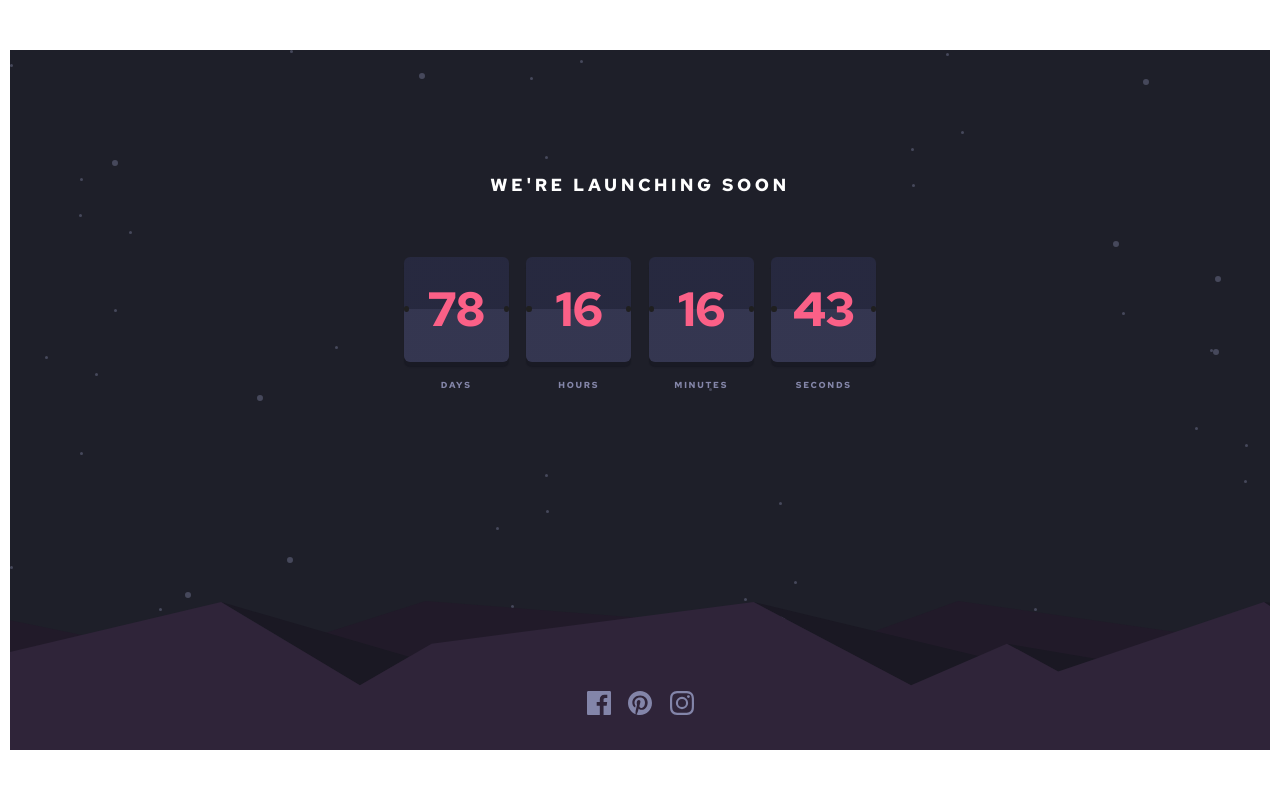
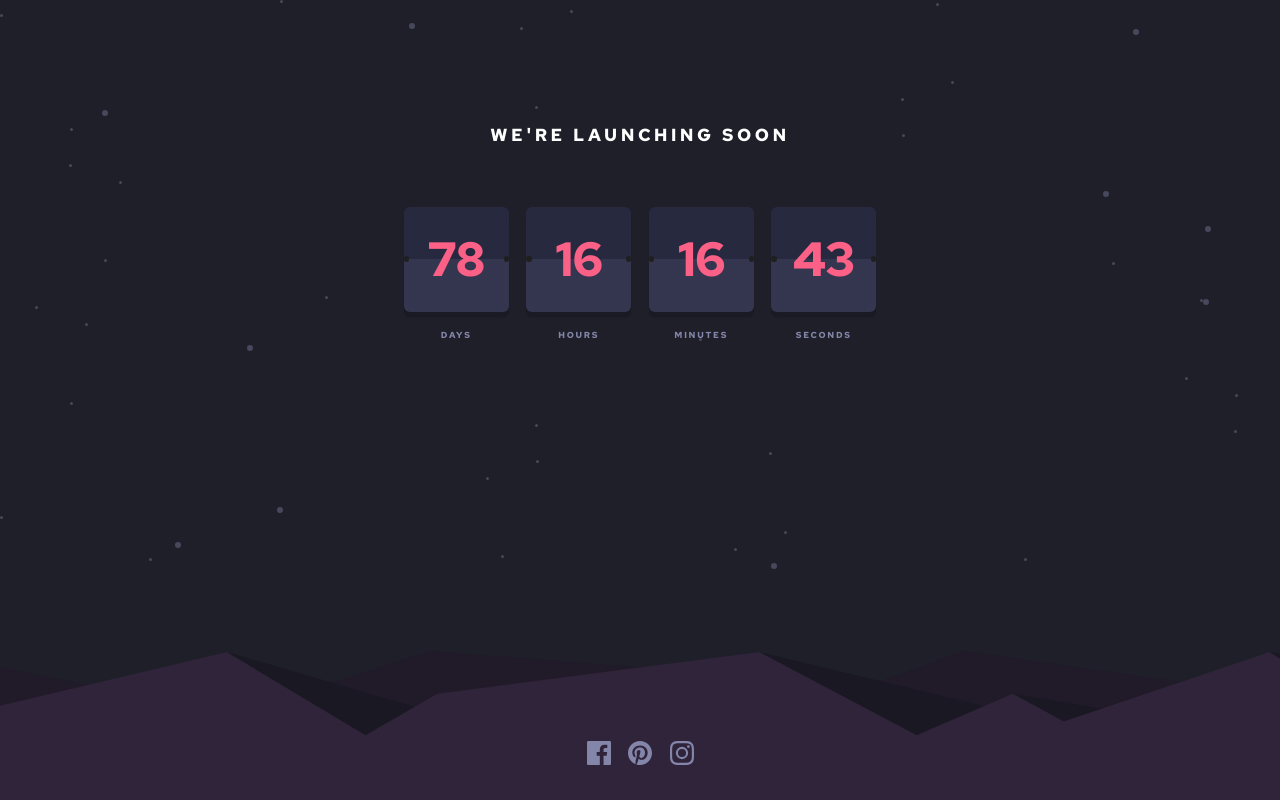
Before and after one commit to Jaro233/Launch-countdown-timer, a plain HTML site: page index.html in a window 1280 px wide. Drawn offline with Linux system fonts and the light colour scheme.

Commit message:
fifth commit

```diff
--- a/styles/_footer.scss
+++ b/styles/_footer.scss
@@ -7,7 +7,7 @@ footer {
     justify-content: center;
     bottom: 0;
     width: 100%;
-    max-width: 90rem;
+    max-width: 1440px;
 
     // display: flex;
     // position: absolute;
--- a/styles/style.scss
+++ b/styles/style.scss
@@ -21,9 +21,9 @@ html, body {
 }
 
 main {
-    position: relative;
-    max-width: 90rem;
-    max-height: 50rem;
+    // position: relative;
+    max-width: 1440px;
+    max-height: 800px;
     width: 100%;
     height: 100%;
     background-color: $bgCol;
```
Also changed, not shown: styles/style.css, 1 other file.
